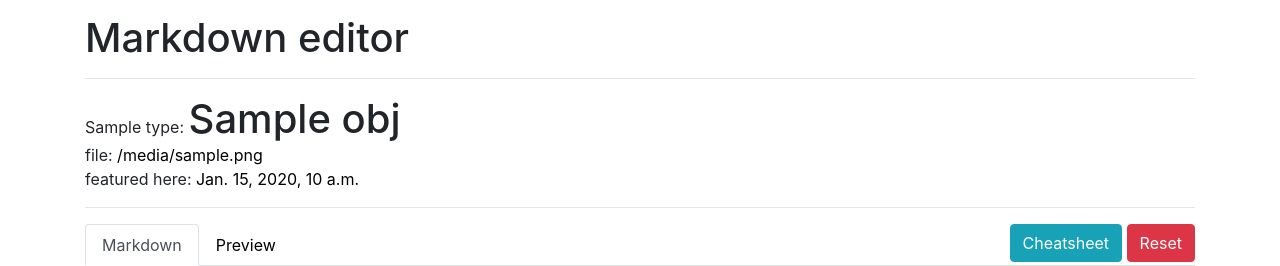
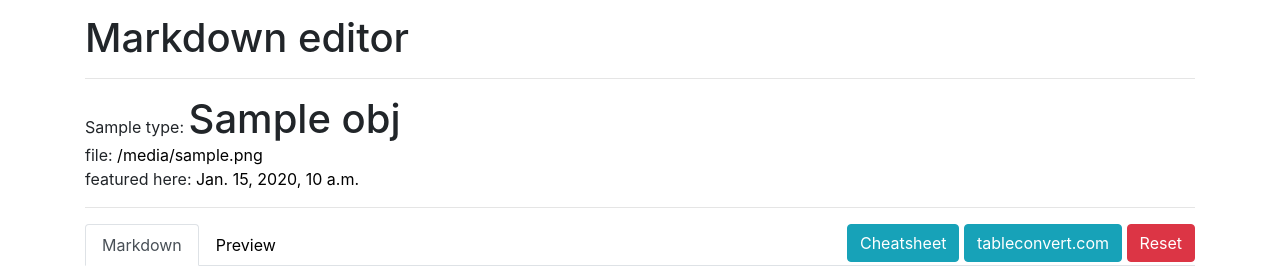
Before and after one commit to opengenomebrowser/opengenomebrowser, a Django app: template website/templates/admin/markdown-editor.html in a window 1280 px wide. Shown: the part 56-322 px from the top of the page. Run offline with Django 3.2, Linux system fonts and the light colour scheme; the template is opened without the code that fills it: most values are stand-ins (such as "Sample title", 1, 10 or a date in 2020); some libraries are stand-ins or nearby versions.

Commit message:
minor change: add link to markdown table website

```diff
--- a/website/templates/admin/markdown-editor.html
+++ b/website/templates/admin/markdown-editor.html
@@ -79,6 +79,8 @@
                 <li class="nav-item ml-auto">
                     <a type="button" class="btn btn-info" href="https://www.markdownguide.org/cheat-sheet/" target="_blank" style="color: #fff;">
                         Cheatsheet</a>
+                    <a type="button" class="btn btn-info" href="https://tableconvert.com/" target="_blank" style="color: #fff;">
+                        tableconvert.com</a>
                     <button type="button" class="btn btn-danger" onclick="resetMarkdown()">
                         Reset</button>
                 </li>
```
